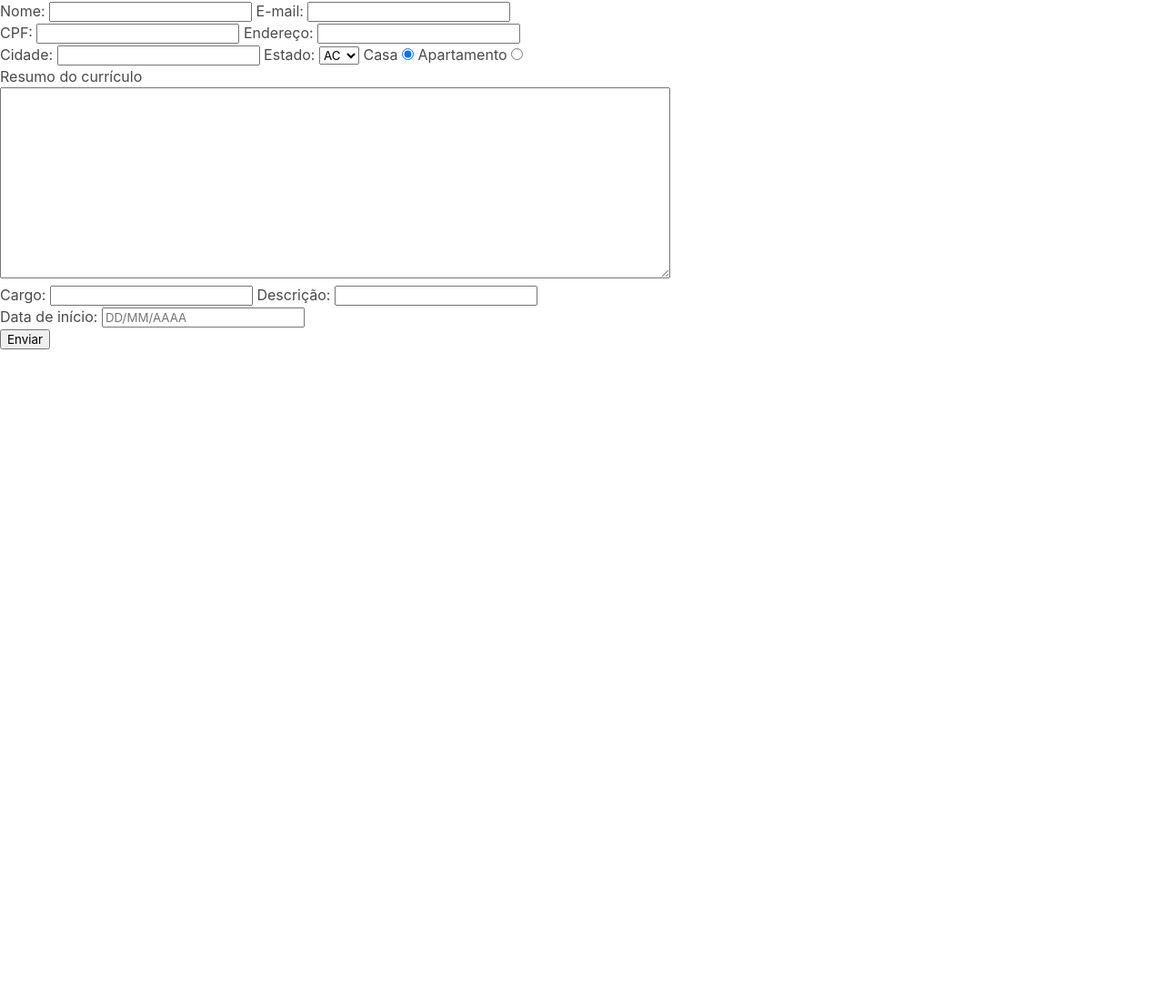
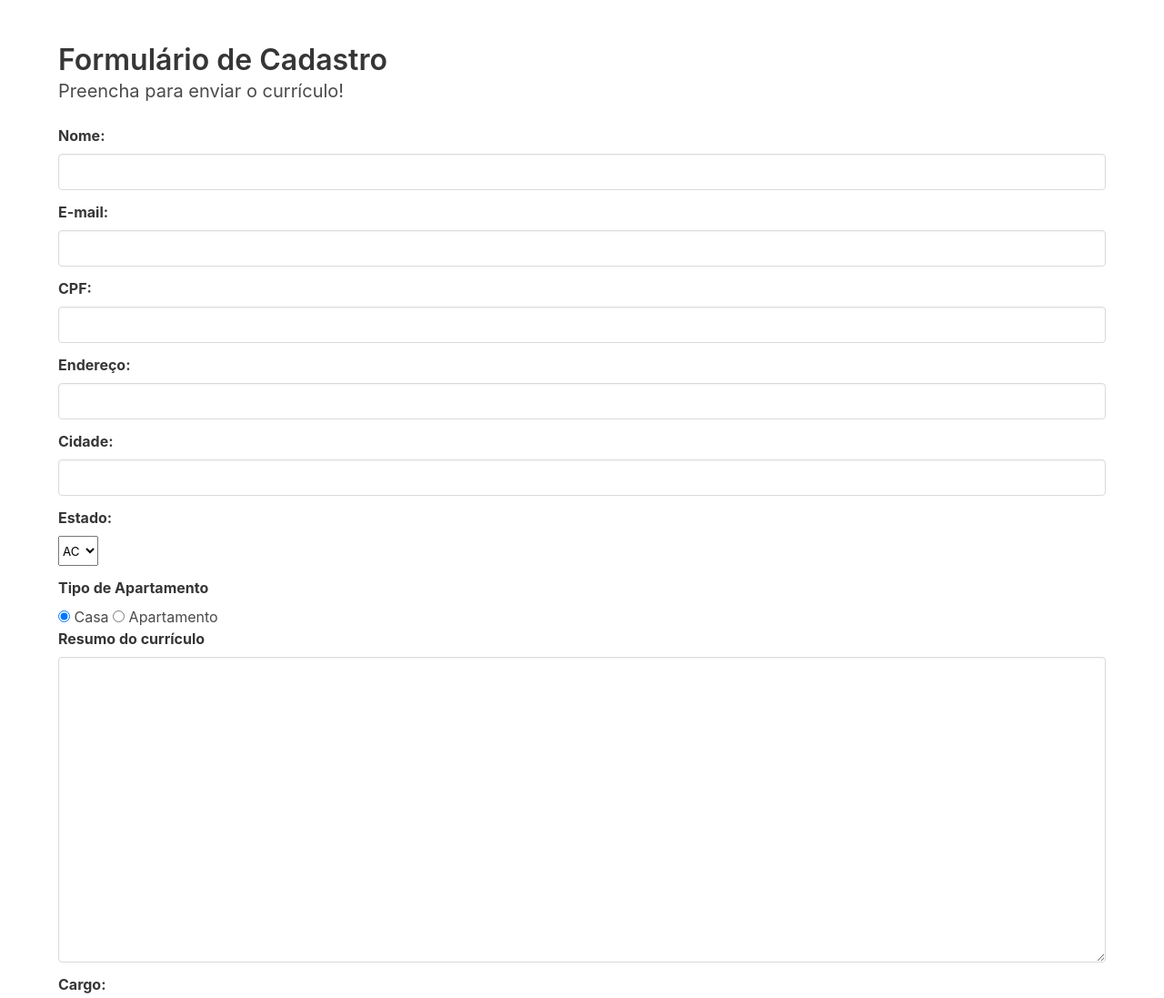
Before and after one commit to sdayube/trybe-exercises, a plain HTML site: page 6. HTML and CSS: Forms, Flexbox and Responsiveness/6.1. Forms/forms.html in a window 1280 px wide. Shown: the top 1097 px of the page at 91% size. Before the commit the page ends 800 px from the top, so only its background shows below. Drawn offline with Linux system fonts and the light colour scheme.

Commit message:
Refactors HTML form to use Bulma

```diff
--- a/6. HTML and CSS: Forms, Flexbox and Responsiveness/6.1. Forms/forms.html
+++ b/6. HTML and CSS: Forms, Flexbox and Responsiveness/6.1. Forms/forms.html
@@ -7,77 +7,97 @@
   <link rel="stylesheet" href="../6.2. Libraries and Frameworks/bulma-rtl.min.css">
 </head>
 <body>
-  <form>
+  <section class="section">
+    <form class="container">
+      <h1 class="title">Formulário de Cadastro</h1>
+      <h2 class="subtitle">Preencha para enviar o currículo!</h2>
       <fieldset>
-      <div>
-        <span>
-          <label for="">Nome:</label>
-          <input type="text" name="name" id="name" maxlength="40" required>
-        </span>
-        <span>
-          <label for="email">E-mail:</label>
-          <input type="email" name="email" id="email" maxlength="50" required>
-        </span>
+        <div class="field">
+          <label class="label" for="name">Nome:</label>
+          <div class=control>
+            <input class="input" type="text" name="name" id="name" maxlength="40" required>
           </div>
-      <div>
-        <span>
-          <label for="cpf">CPF:</label>
-          <input type="text" name="cpf" id="cpf" maxlength="11" required>
-        </span>
-        <span>
-          <label for="adress">Endereço:</label>
-          <input type="text" name="adress" id="adress" maxlength="200" required>
-        </span>
         </div>
-      <div>
-        <span>
-          <label for="city">Cidade:</label>
-          <input type="text" name="city" id="city" maxlength="28" required>
-        </span>
-        <span>
-          <span class="subsection">
-            <label for="state">Estado:</label>
-            <select name="state" id="state" required></select>
-          </span>
-          <span class="subsection">
-            <label for="home">Casa</label>
-            <input type="radio" name="homeType" id="home" value="home" checked required>
-          </span>
-          <span class="subsection">
-            <label for="apt">Apartamento</label>
+        <div class="field">
+          <label class="label" for="email">E-mail:</label>
+          <div class="control">
+            <input class="input" type="email" name="email" id="email" maxlength="50" required>
+          </div>
+        </div>
+        <div class="field">
+          <label class="label" for="cpf">CPF:</label>
+          <div class="control">
+            <input class="input" type="text" name="cpf" id="cpf" maxlength="11" required>
+          </div>
+        </div>
+        <div class="field">
+          <label class="label" for="adress">Endereço:</label>
+          <div class="control">
+            <input class="input" type="text" name="adress" id="adress" maxlength="200" required>
+          </div>
+        </div>
+        <div class="field">
+          <label class="label" for="city">Cidade:</label>
+          <div class="control">
+            <input class="input" type="text" name="city" id="city" maxlength="28" required>
+          </div>
+        </div>
+        <div class="field">
+          <label class="label" for="state">Estado:</label>
+          <div class="control">
+            <select class="select" name="state" id="state" required></select>
+          </div>
+        </div>
+        <div class="field">
+          <p class="label">Tipo de Apartamento</p>
+          <div class="control">
+            <label class="radio" for="home">
+              <input type="radio" name="homeType" id="home"   value="home" checked required>
+              Casa
+            </label>
+            <label class="radio" for="apt">
               <input type="radio" name="homeType" id="apt" value="apt" required>
-          </span>
-        </span>
+              Apartamento
+            </label>
+          </div>
         </div>
       </fieldset>
-
       <fieldset>
-      <div class="text-area">
-        <label for="summary">Resumo do currículo</label><br>
-        <textarea name="" id="summary" cols="80" rows="13" maxlength="1000" required></textarea>
+        <div class="field">
+          <label class="label" for="summary">Resumo do currículo</label>
+          <div class="control">
+            <textarea class="textarea" name="summary" id="summary" cols="80" rows="13" maxlength="1000" required></textarea>
           </div>
-      <div>
-        <span>
-          <label for="job">Cargo:</label>
-          <input type="text" name="job" id="job" maxlength="40" required>
-        </span>
-        <span>
-          <label for="job-description">Descrição:</label>
-          <input type="text" name="job-description" id="job-description" maxlength="500" required>
-        </span>
         </div>
-      <div>
-        <span>
-          <label for="start-date">Data de início:</label>
-          <input type="text" name="start-date" id="start-date" maxlength="10" placeholder="DD/MM/AAAA" required>
-        </span>
+        <div class="field">
+          <label class="label" for="job">Cargo:</label>
+          <div class="control">
+            <input class="input" type="text" name="job" id="job" maxlength="40" required>
+          </div>
+        </div>
+        <div class="field">
+          <label class="label" for="job-description">Descrição:</label>
+          <div class="control">
+            <input class="input" type="text" name="job-description" id="job-description" maxlength="500" required>
+          </div>
+        </div>
+        <div class="field">
+          <label class="label" for="start-date">Data de início:</label>
+          <div class="control">
+            <input class="input" type="text" name="start-date" id="start-date" maxlength="10" placeholder="DD/MM/AAAA" required>
+          </div>
         </div>
       </fieldset>
-    <div>
-      <button type="submit">Enviar</button>
+      <div class="field is-grouped is-justify-content-center">
+        <div class="control p-3">
+          <button class="button is-link" type="submit">Enviar</button>
+        </div>
+        <div class="control p-3">
+          <button class="button is-link">Resetar</button>
+        </div>
       </div>
     </form>
-
+  </section>
   <script src="script.js"></script>
 </body>
 </html>
```
Lines whose indentation alone changed are shown as unchanged.
